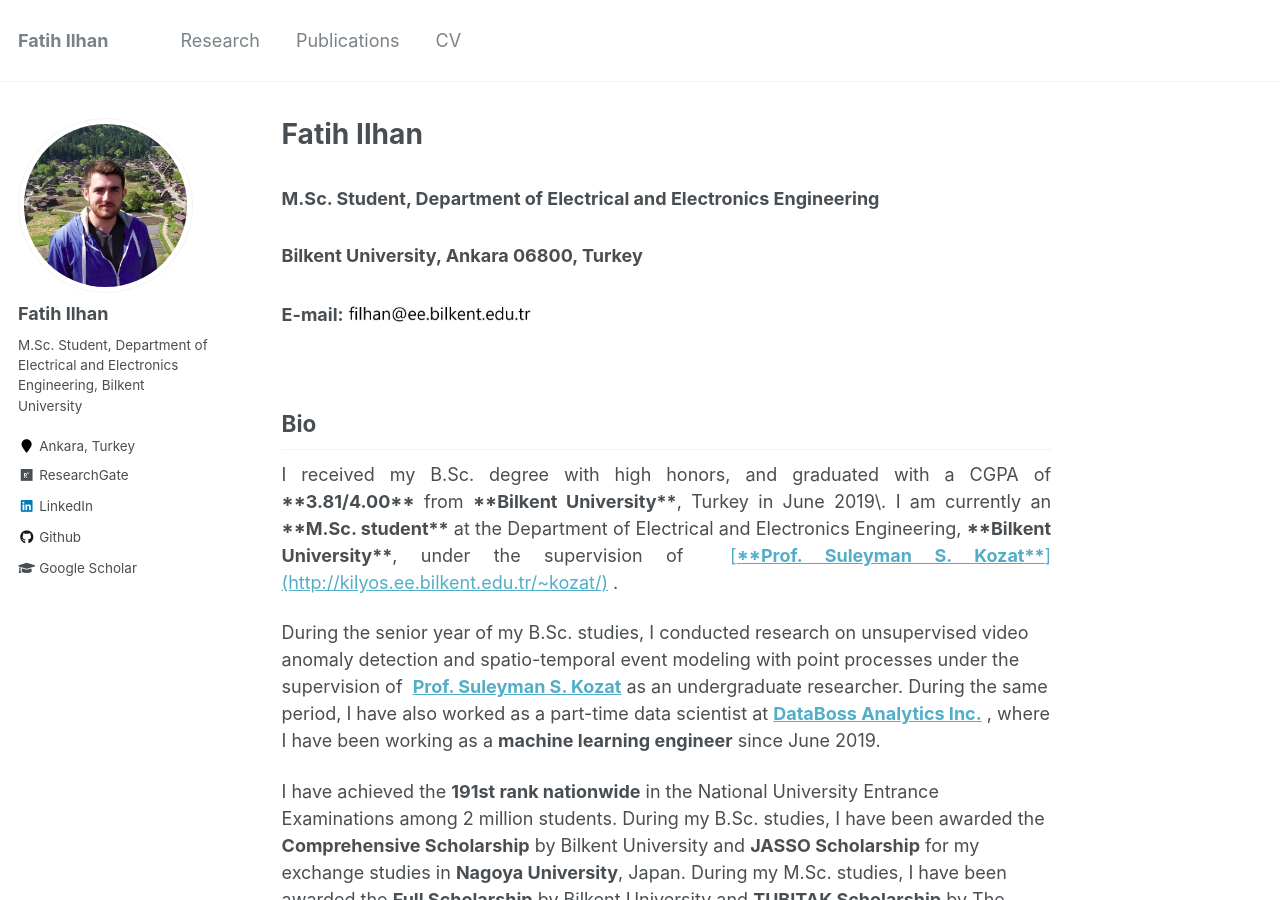
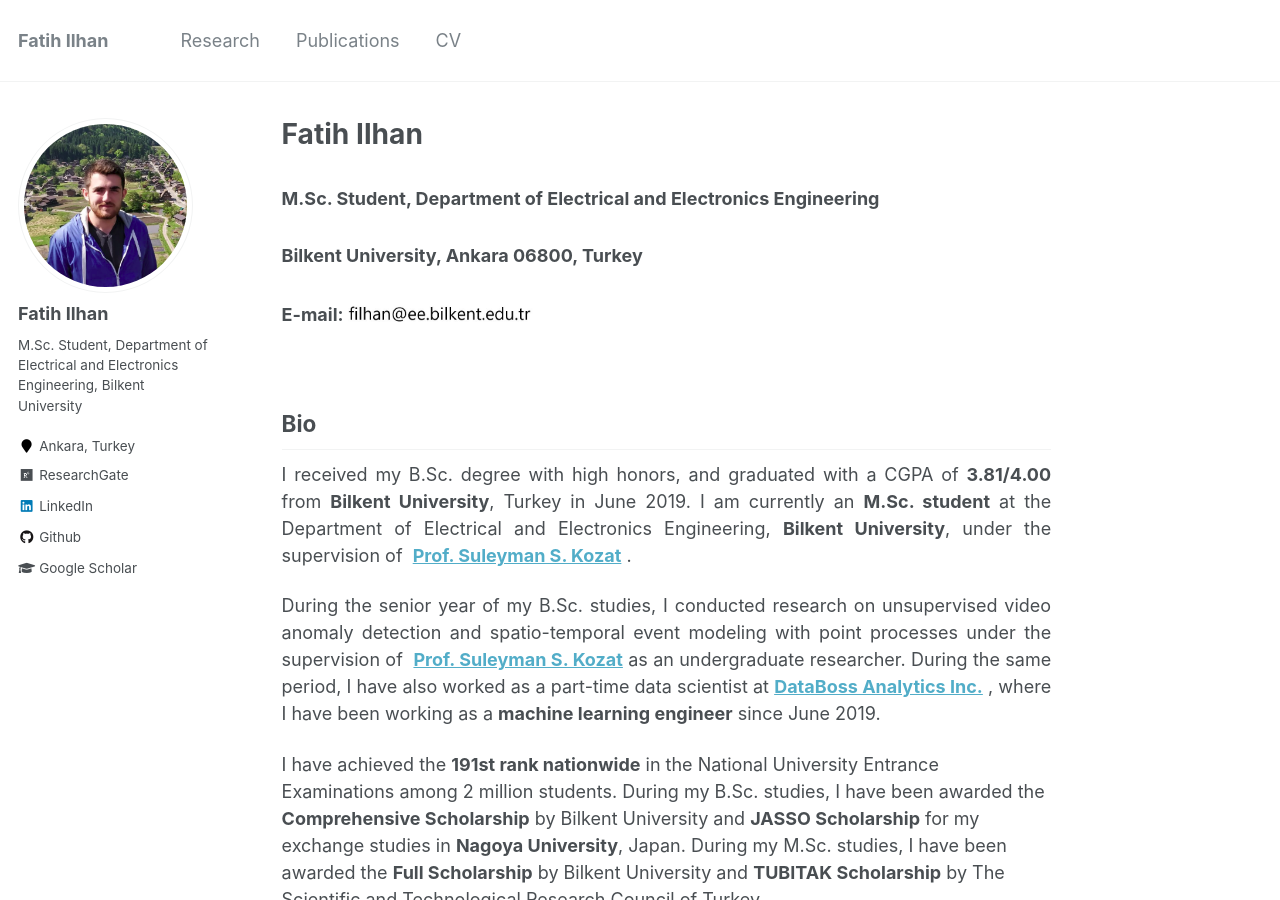
Before and after one commit to fatih-ilhan/fatih-ilhan.github.io, a Jekyll site: the page built from _pages/about.md, in a window 1280 px wide and 900 px high. Built offline with Jekyll 4.4.1, drawn with Linux system fonts in a browser that asks for light colours.

Commit message:
Update about.md

```diff
--- a/_pages/about.md
+++ b/_pages/about.md
@@ -19,9 +19,9 @@ redirect_from:
 
 ## Bio
 
-<div style="text-align: justify"><p>I received my B.Sc. degree with high honors, and graduated with a CGPA of <b>**3.81/4.00**</b> from <b>**Bilkent University**</b>, Turkey in June 2019\. I am currently an <b>**M.Sc. student**</b> at the Department of Electrical and Electronics Engineering, <b>**Bilkent University**</b>, under the supervision of  <a href="http://kilyos.ee.bilkent.edu.tr/~kozat/">[<b>**Prof. Suleyman S. Kozat**</b>](http://kilyos.ee.bilkent.edu.tr/~kozat/)</a> .</p></div>
+<div style="text-align: justify"><p>I received my B.Sc. degree with high honors, and graduated with a CGPA of <b>3.81/4.00</b> from <b>Bilkent University</b>, Turkey in June 2019. I am currently an <b>M.Sc. student</b> at the Department of Electrical and Electronics Engineering, <b>Bilkent University</b>, under the supervision of  <a href="http://kilyos.ee.bilkent.edu.tr/~kozat/"><b>Prof. Suleyman S. Kozat</b></a> .</p></div>
 
-During the senior year of my B.Sc. studies, I conducted research on unsupervised video anomaly detection and spatio-temporal event modeling with point processes under the supervision of  [**Prof. Suleyman S. Kozat**](http://kilyos.ee.bilkent.edu.tr/~kozat/) as an undergraduate researcher. During the same period, I have also worked as a part-time data scientist at [**DataBoss Analytics Inc.**](http://data-boss.com.tr/) , where I have been working as a **machine learning engineer** since June 2019.
+<div style="text-align: justify"><p>During the senior year of my B.Sc. studies, I conducted research on unsupervised video anomaly detection and spatio-temporal event modeling with point processes under the supervision of  <a href="http://kilyos.ee.bilkent.edu.tr/~kozat/"><b>Prof. Suleyman S. Kozat</b></a> as an undergraduate researcher. During the same period, I have also worked as a part-time data scientist at <a href="http://data-boss.com.tr/"><b>DataBoss Analytics Inc.</b></a> , where I have been working as a <b>machine learning engineer</b> since June 2019.</p></div>
 
 I have achieved the **191st rank nationwide** in the National University Entrance Examinations among 2 million students. During my B.Sc. studies, I have been awarded the **Comprehensive Scholarship** by Bilkent University and **JASSO Scholarship** for my exchange studies in **Nagoya University**, Japan. During my M.Sc. studies, I have been awarded the **Full Scholarship** by Bilkent University and **TUBITAK Scholarship** by The Scientific and Technological Research Council of Turkey.
 
```
